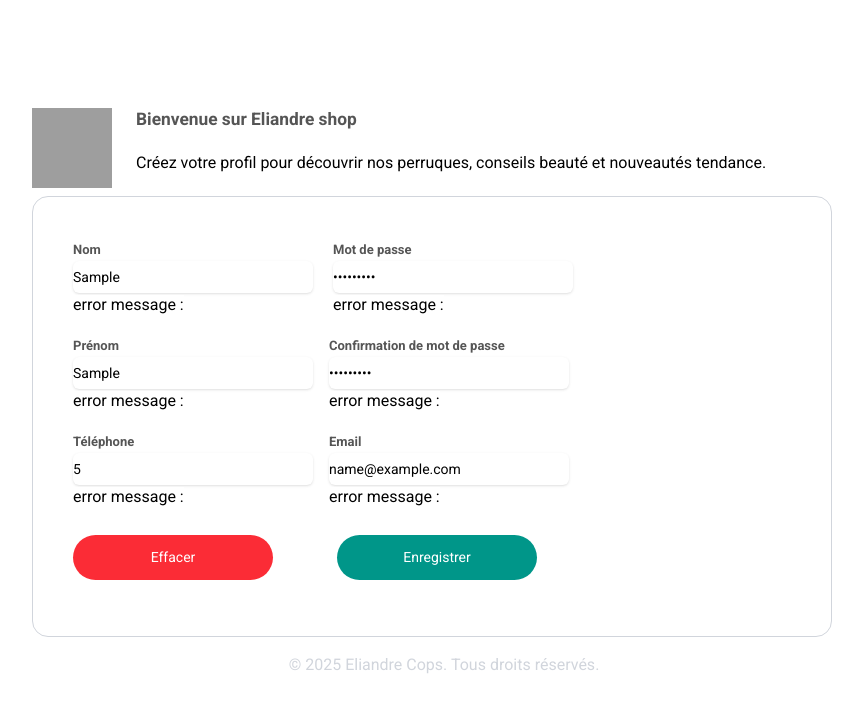
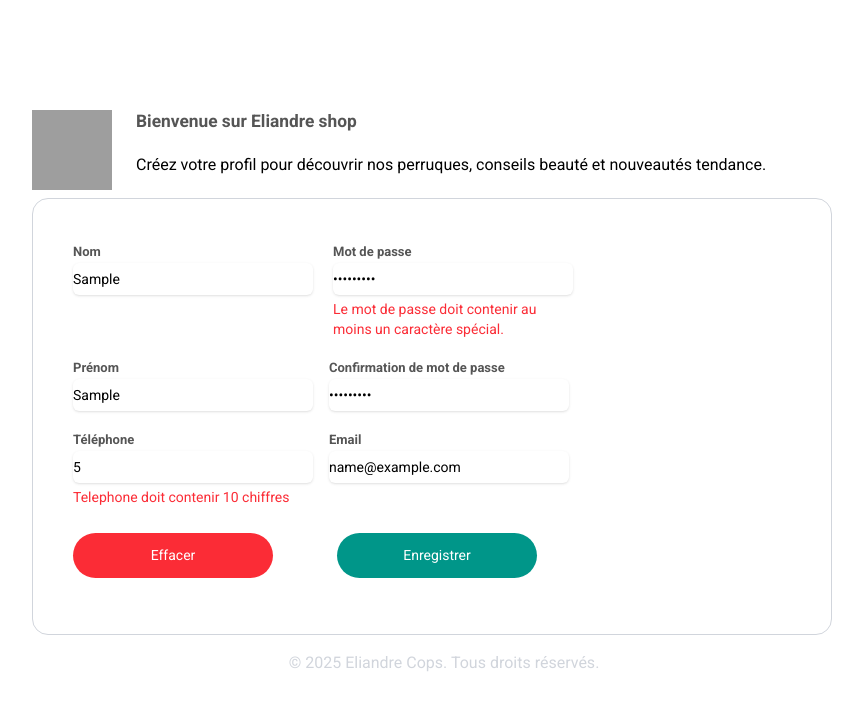
Before and after one commit to magrigsdev/eliandre-shop-desktop, a React (Vite) app: page /inscription in a window 1280 px wide. Both pictures are taken after typing "Sample", "Sample123", "Sample", "Sample123", "5", "name@example.com" into the empty fields and a click on the button "Enregistrer". Shown: the top 712 px of the page, without its empty margins (196-1059 px from the left). Built offline with nearby package versions, Linux system fonts and the light colour scheme; grey boxes are pictures that could not be loaded.

Commit message:
feat(inscription) affichage des errors à l'ecran

```diff
--- a/src/components/field.jsx
+++ b/src/components/field.jsx
@@ -16,7 +16,7 @@
                                     : "border-gray-300 focus:ring-teal-500"
                     }`}
                  required />
-                {errorMessage && <div className="text-red-500">{errorMessage}</div>}
-                <span> error message : {errorMessage}</span>
+                {errorMessage  && <div className=" text-sm !mt-1 text-red-500">{errorMessage}</div>}
+
         </div>)
 }
--- a/src/components/inscription.jsx
+++ b/src/components/inscription.jsx
@@ -20,6 +20,8 @@
     const {pathname} = useLocation() // update location
     //const route = useNavigate() // route manage
     const {send, loading, error} = useFetch()
+    //erreur taille
+    const error_size = null
 
     //init variables*
     const [formData, setFormData] = useState({
@@ -61,14 +63,15 @@
         //2. check password
         passwordValidation(formData.password) !=='' ? error.password = passwordValidation(formData.password) : ''
         confirmPasswordValidation(formData.password,formData.confirmPassword) !=='' ? error.confirmPassword = confirmPasswordValidation(formData.password,formData.confirmPassword) : ''
-
-        console.log(formData)
-        console.log(' les errors ',error)
-
+        setErrors(error)
+        //validate
+        if(errors === null) {
+            console.log("validaté ", errors)
+        }
+        else console.log("non validaté")
 
     }
     const onCancel = (e) => {
-
         console.debug('Cancel')
     }
     //console.log(formData) onFormValidation
```
Also changed, not shown: 2 other files (tests, documents, lock files or other folders).
